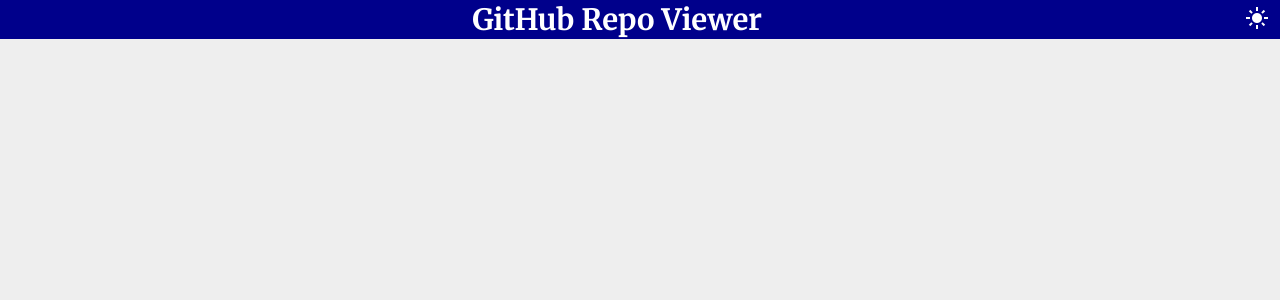
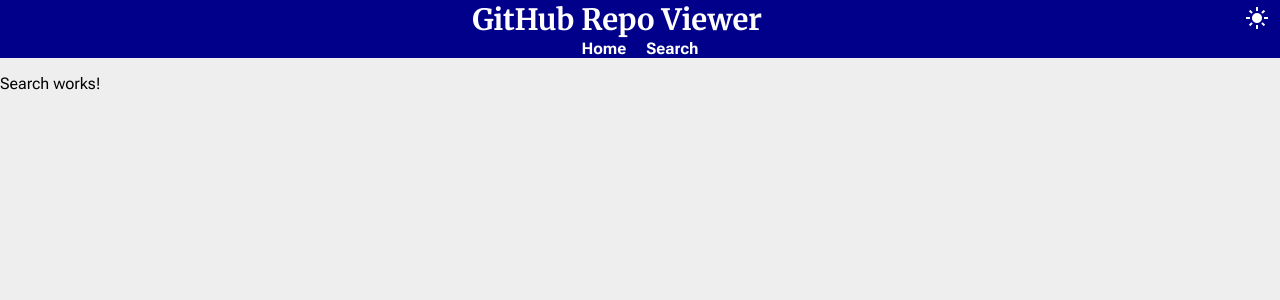
Before and after one commit to Jonatan7BR/github-app, a React (Create React App) app: page /search in a window 1280 px wide. Shown: the top 300 px of the page. Built offline with nearby package versions, Linux system fonts and the light colour scheme; a web font is replaced by a local one.

Commit message:
Add search route

```diff
--- a/src/App.tsx
+++ b/src/App.tsx
@@ -35,14 +35,16 @@
     }, [darkModeOn]);
 
     const Home = lazy(() => import('./pages/Home'));
+    const Search = lazy(() => import('./pages/Search'));
 
     return (
         <>
-            <Header />
             <BrowserRouter>
+                <Header />
                 <Suspense fallback={<p>Loading...</p>}>
                     <Routes>
                         <Route index element={<Home />} />
+                        <Route path="/search" element={<Search />} />
                     </Routes>
                 </Suspense>
             </BrowserRouter>
--- a/src/components/Header.scss
+++ b/src/components/Header.scss
@@ -16,3 +16,23 @@
         padding: 5px;
     }
 }
+
+.nav-links {
+    width: 100%;
+    background-color: #00008b;
+    display: flex;
+    align-items: center;
+    justify-content: center;
+    gap: 20px;
+
+    >.page {
+        display: block;
+        color: #fff;
+        font-weight: bold;
+        text-decoration: none;
+
+        &:hover {
+            text-decoration: underline;
+        }
+    }
+}
--- a/src/components/Header.tsx
+++ b/src/components/Header.tsx
@@ -1,8 +1,10 @@
 import ThemeToggle from "./ThemeToggle";
 import './Header.scss';
+import { Link } from "react-router-dom";
 
 const Header = (): JSX.Element => {
     return (
+        <>
             <header className="page-header">
                 <h1 className="title _nomargin">
                     GitHub Repo Viewer
@@ -11,6 +13,11 @@
                     <ThemeToggle />
                 </div>
             </header>
+            <nav className="nav-links">
+                <Link to="/" className="page">Home</Link>
+                <Link to="/search" className="page">Search</Link>
+            </nav>
+        </>
     );
 };
 
--- /dev/null
+++ b/src/pages/Search.tsx
@@ -0,0 +1,7 @@
+const Search = (): JSX.Element => {
+    return (
+        <p>Search works!</p>
+    );
+};
+
+export default Search;
```
Lines whose indentation alone changed are shown as unchanged.
